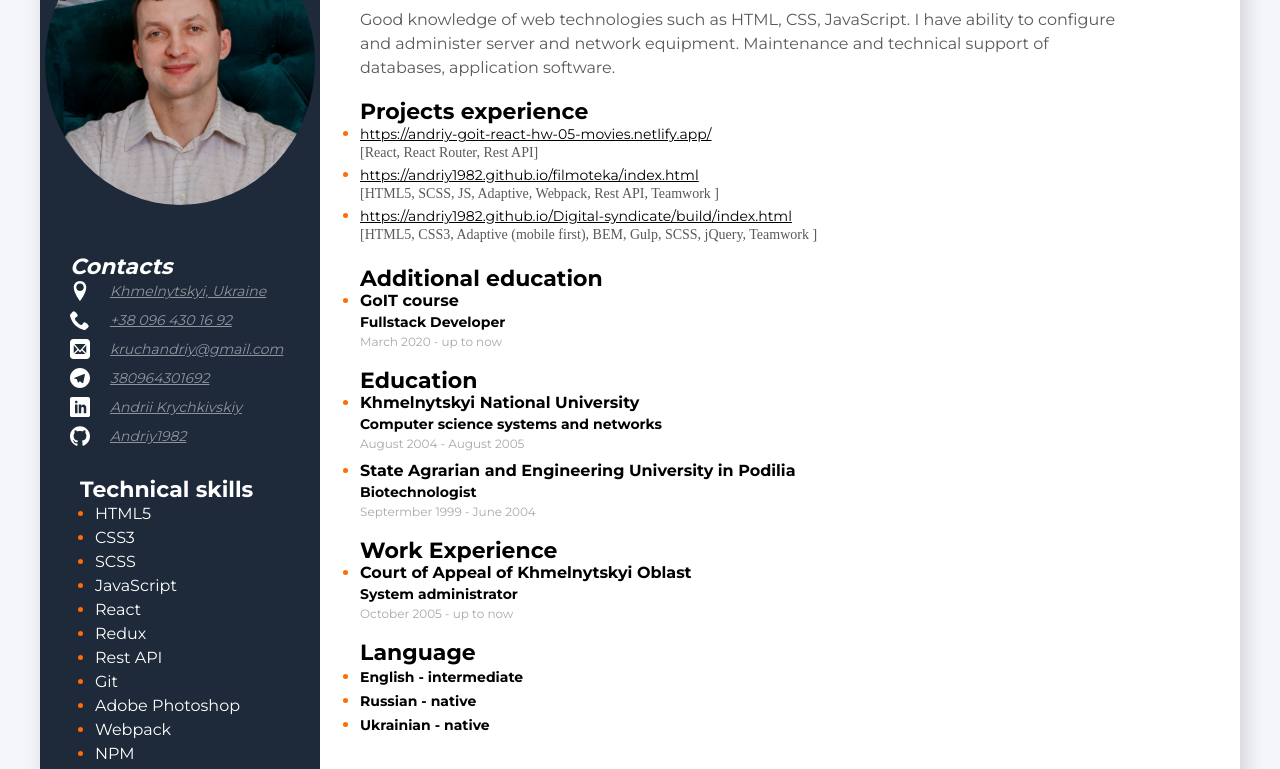
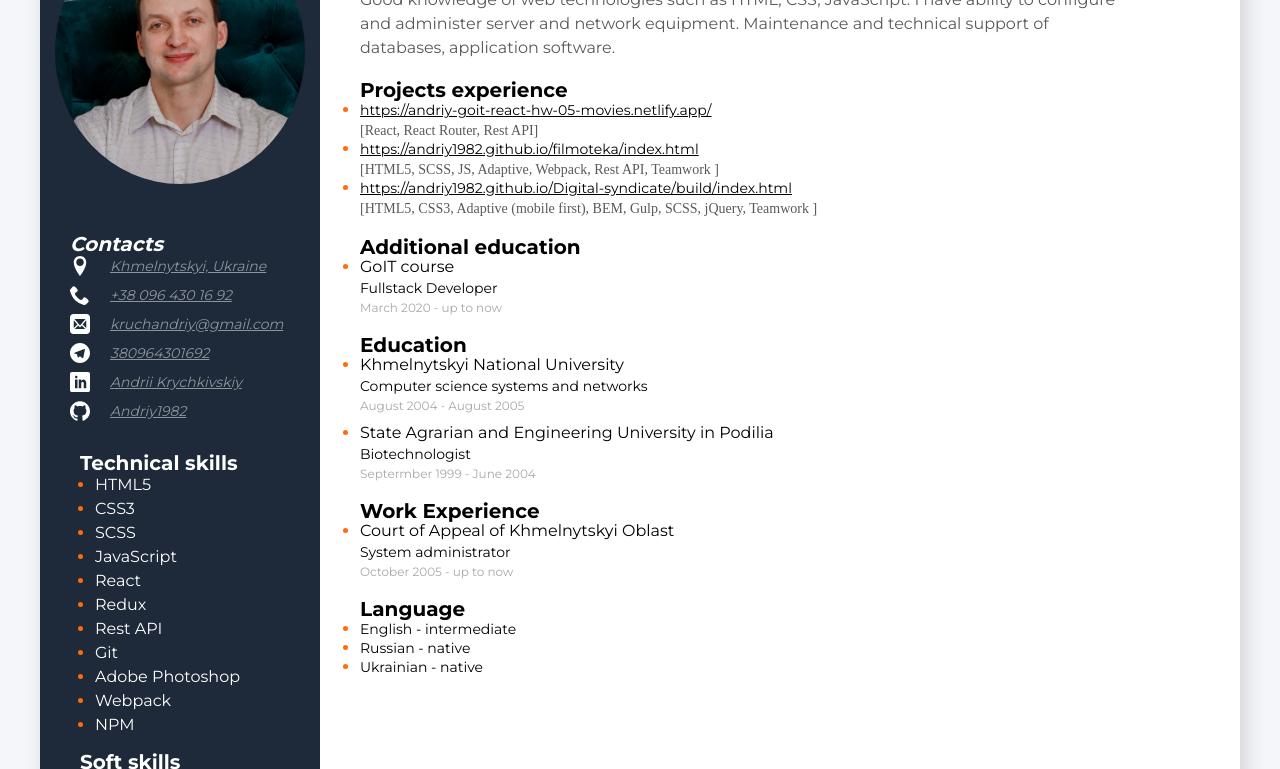
Before and after one commit to Andriy1982/my_CV, a plain HTML site: page index.html in a window 1280 px wide. Shown: the part 121-890 px from the top of the page. Drawn offline with Linux system fonts and the light colour scheme.

Commit message:
PDF format

```diff
--- a/css/style.css
+++ b/css/style.css
@@ -45,13 +45,13 @@ body {
 
 .my-photo {
   display: block;
-  width: 270px;
+  width: 250px;
   margin: 0 auto;
   border-radius: 50%;
 }
 
 .main__container {
-  padding: 30px 40px;
+  padding: 10px 40px;
   max-width: 840px;
 }
 
@@ -122,7 +122,7 @@ body {
   margin: 30px 40px 0 40px;
 }
 .aside__list {
-  margin-bottom: 30px;
+  margin-bottom: 15px;
 }
 
 .aside__item {
@@ -180,9 +180,9 @@ body {
 
 .section__title {
   color: var(--second_font_color);
-  font-size: 22px;
+  font-size: 20px;
   font-weight: 700;
-  line-height: 24px;
+  line-height: 20px;
   /* margin-bottom: 10px; */
 }
 
@@ -198,18 +198,18 @@ body {
   display: block;
   color: var(--second_font_color);
   font-size: 14px;
-  line-height: 14px;
+  line-height: 20px;
 }
 
 .project-list__tech {
   font-family: 'Montserrat - Regular';
   font-size: 14px;
-  line-height: 24px;
+  line-height: 14px;
   color: #595959;
 }
 
 .work__company {
-  font-weight: 700;
+  font-weight: 500;
   color: var(--second_font_color);
 }
 
@@ -222,7 +222,7 @@ body {
 .specialty {
   color: var(--second_font_color);
   font-size: 14px;
-  font-weight: 700;
+  font-weight: 500;
   line-height: 24px;
   /* margin-bottom: 10px; */
 }
@@ -237,6 +237,12 @@ body {
   color: var(--accent_color);
 }
 
+.languages__item > span {
+  font-size: 14px;
+  line-height: 16px;
+  font-weight: 500;
+}
+
 .education__item:not(:last-child) {
   /* padding-bottom: 25px; */
 }
```
